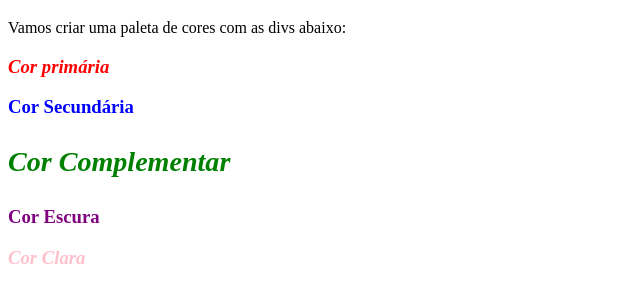
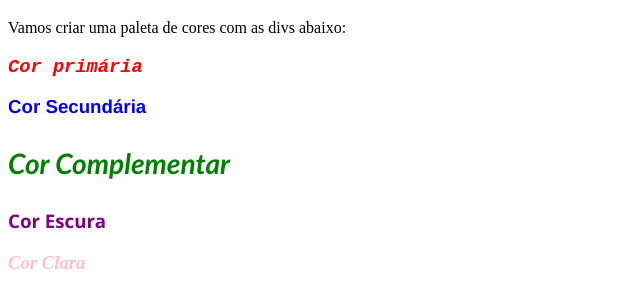
Before and after one commit to Ana-Jacomassi/trybe_exercises, a plain HTML site: page exercises/bloco-3/dia_3/Exerc3/index.html in a window 1280 px wide. Shown: the part 61-368 px from the top of the page, without its empty margins (0-640 px from the left). Drawn offline with Linux system fonts and the light colour scheme.

Commit message:
Requisito 3 - Exercicios 3.3 -3

```diff
--- a/exercises/bloco-3/dia_3/Exerc3/style.css
+++ b/exercises/bloco-3/dia_3/Exerc3/style.css
@@ -5,23 +5,28 @@ div:hover{
 
 div:nth-child(3){
   color: red;
+  font-family: 'Courier New', Courier, monospace;
 }
 
 div:nth-child(4){
   color:blue;
+  font-family: 'Franklin Gothic Medium', 'Arial Narrow', Arial, sans-serif;
 }
 
 div:nth-child(5){
   color: green;
   font-size: x-large;
+  font-family: 'Gill Sans', 'Gill Sans MT', Calibri, 'Trebuchet MS', sans-serif;
 }
 
 div:nth-child(6){
   color: purple;
+  font-family: 'Segoe UI', Tahoma, Geneva, Verdana, sans-serif;
 }
 
 div:nth-child(7){
   color: pink;
+  font-family: 'Times New Roman', Times, serif;
 }
 
 div:nth-of-type(2n+1) h3 {
```
